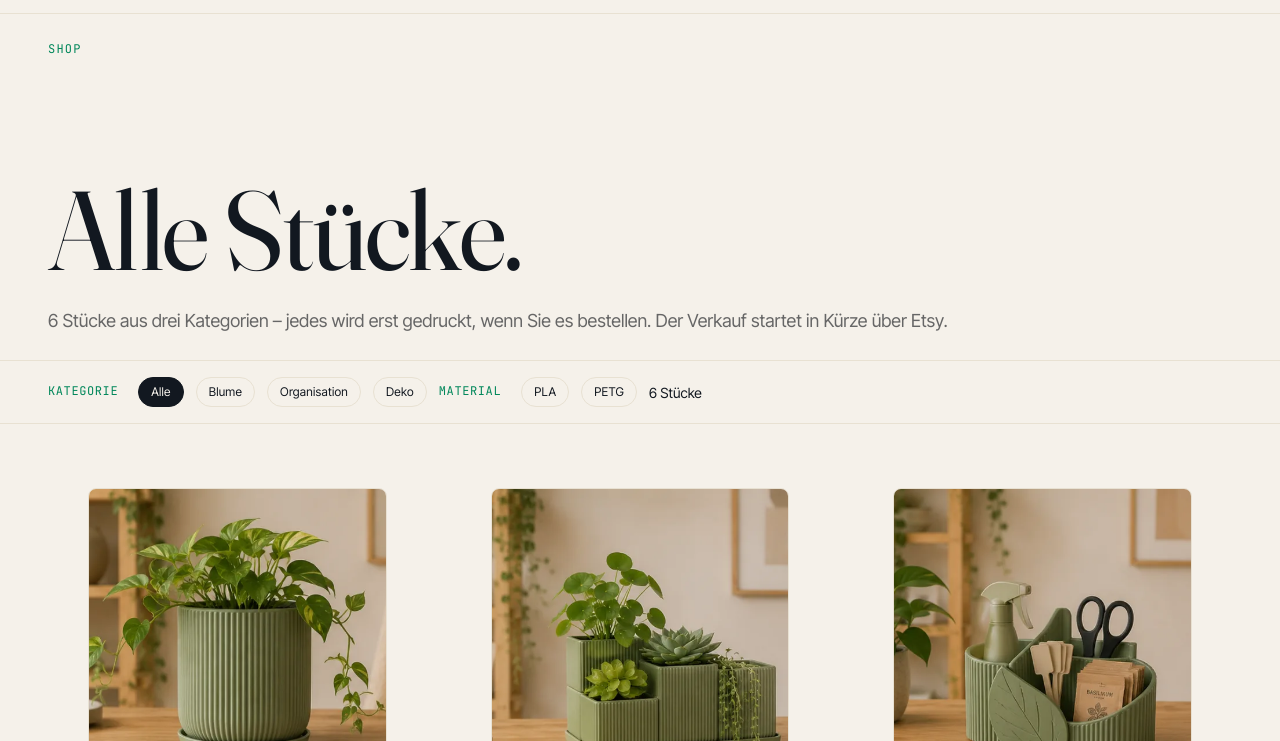
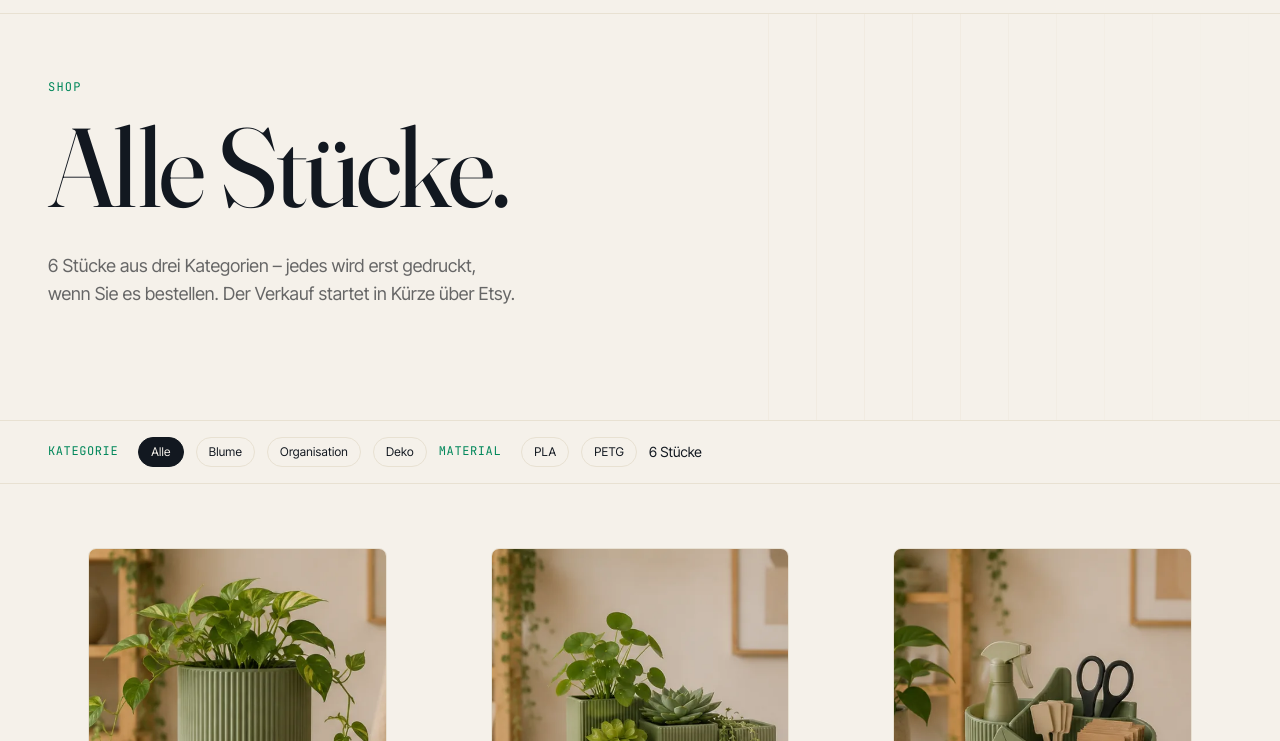
Before and after one commit to f-floppa/floppa3d.de, a website: page shop.html in a window 1280 px wide. Shown: the part 59-800 px from the top of the page. Drawn offline with Linux system fonts and the light colour scheme.

Commit message:
fix: shop-titelbereich auf standard-hero vereinheitlicht, about-hero-abstand angeglichen
- shop: eigener shop-header (ohne css) durch das hero-muster der
  anderen unterseiten ersetzt — gleiche schriftgroessen und abstaende
- about: hero bekommt section--tight wie alle anderen unterseiten

Co-Authored-By: Claude Fable 5 <noreply@anthropic.com>

```diff
--- a/shop.html
+++ b/shop.html
@@ -107,12 +107,12 @@
 </header>
 
   <main id="main">
-    <!-- SHOP HEADER -->
-<section class="shop-header section--tight">
-  <div class="container flow">
-    <p class="eyebrow">Shop</p>
-    <h1 class="serif">Alle Stücke.</h1>
-    <p class="lead">6 Stücke aus drei Kategorien – jedes wird erst gedruckt, wenn Sie es bestellen. Der Verkauf startet in Kürze über Etsy.</p>
+    <!-- HERO -->
+<section class="hero section--tight">
+  <div class="container hero__inner">
+    <p class="hero__eyebrow eyebrow">Shop</p>
+    <h1 class="hero__headline">Alle Stücke.</h1>
+    <p class="hero__lead lead">6 Stücke aus drei Kategorien – jedes wird erst gedruckt, wenn Sie es bestellen. Der Verkauf startet in Kürze über Etsy.</p>
   </div>
 </section>
 
```
Also changed, not shown: about.html (+1 -1 lines), pages/about.html (+1 -1 lines), pages/shop.html (+6 -6 lines).
